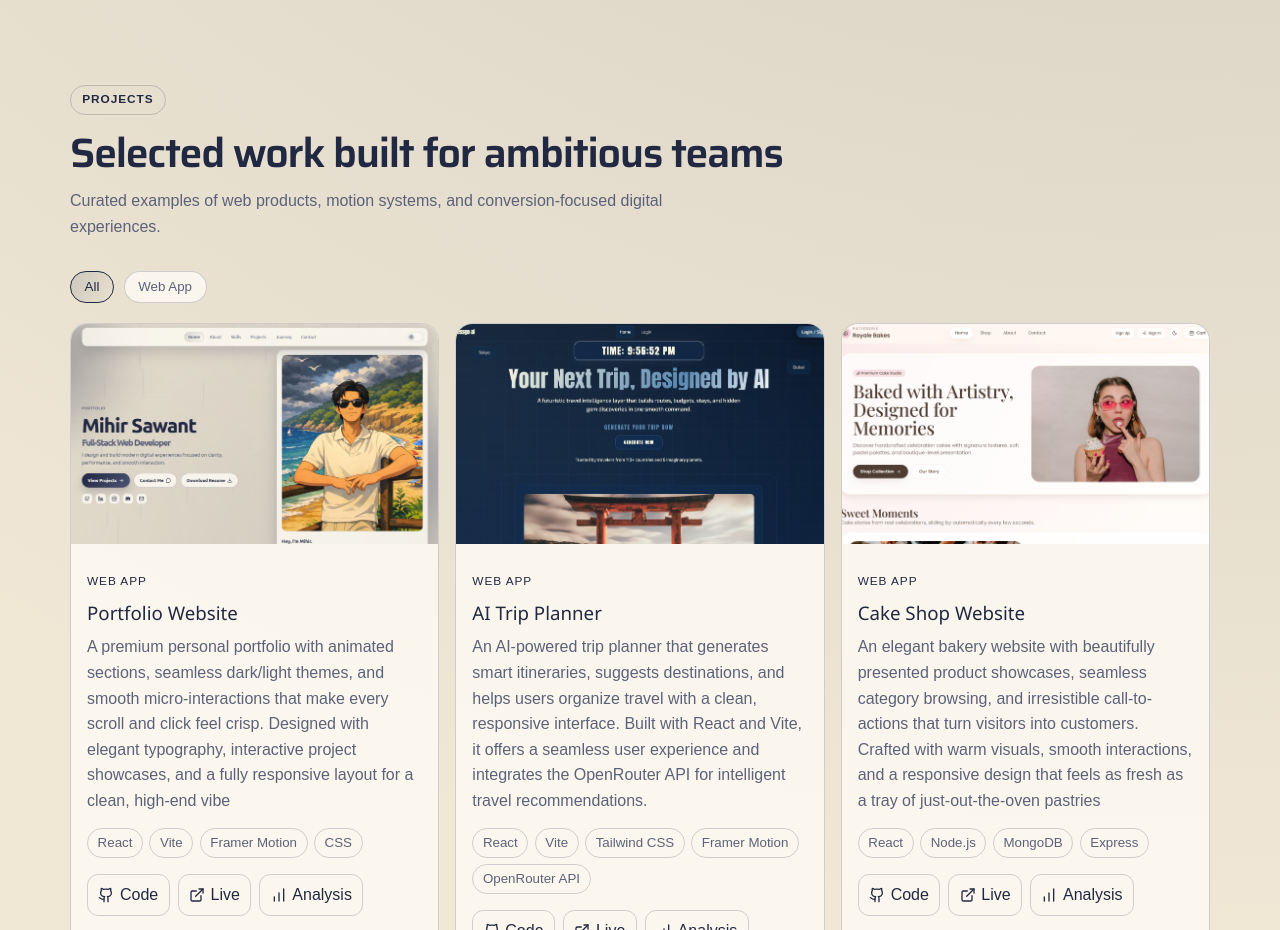
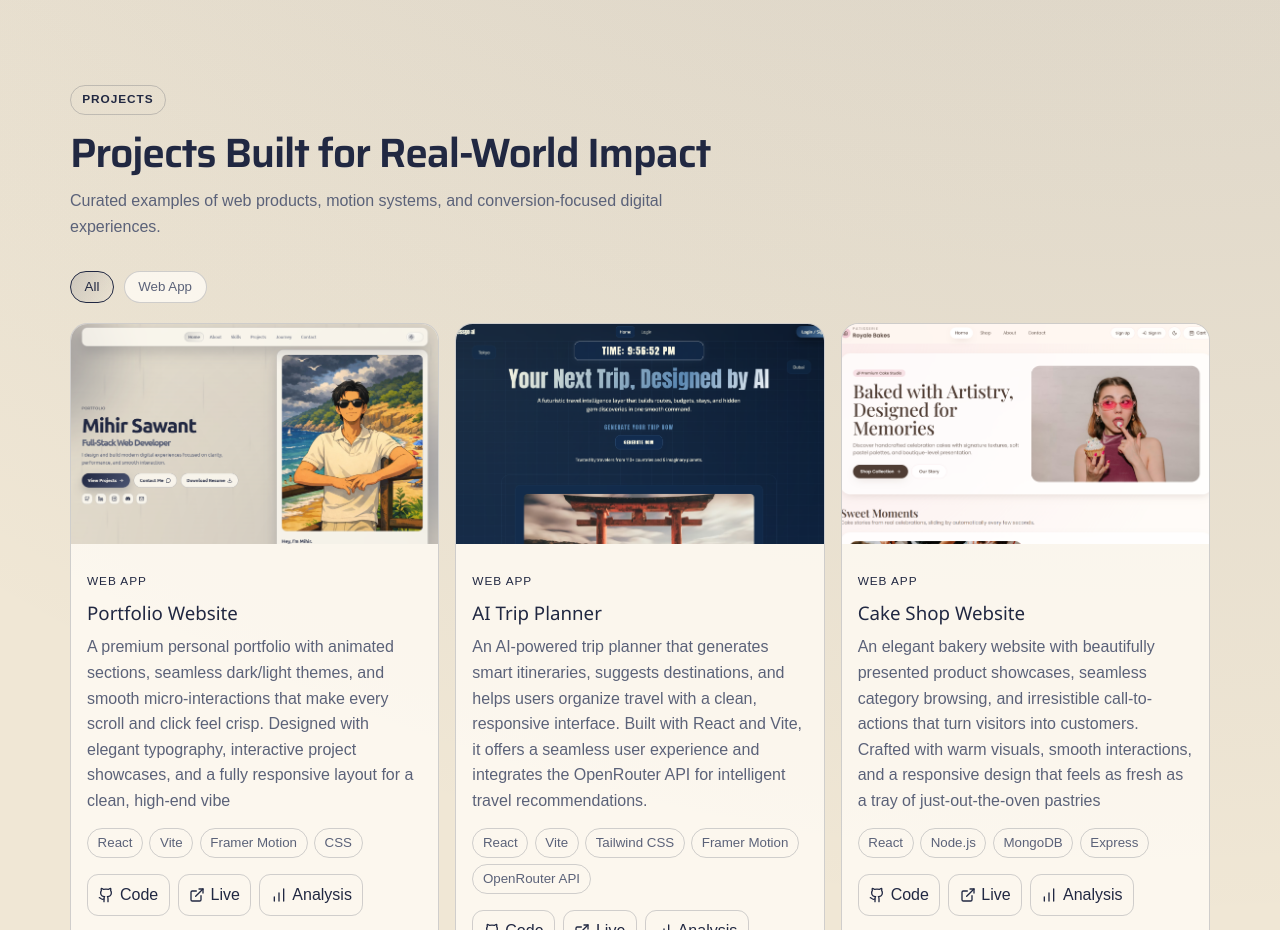
Before and after one commit to itsmierrrrr/Portfolio, a React (Vite) app: page / in a window 1280 px wide. Shown: the part 2560-3490 px from the top of the page. Built offline with nearby package versions, Linux system fonts and the light colour scheme; a web font is replaced by a local one.

Commit message:
new project title

```diff
--- a/src/components/Projects.jsx
+++ b/src/components/Projects.jsx
@@ -17,7 +17,7 @@ function Projects() {
     <section id="projects" className="section">
       <SectionHeading
         eyebrow="Projects"
-        title="Selected work built for ambitious teams"
+        title="Projects Built for Real-World Impact"
         description="Curated examples of web products, motion systems, and conversion-focused digital experiences."
       />
 
```
